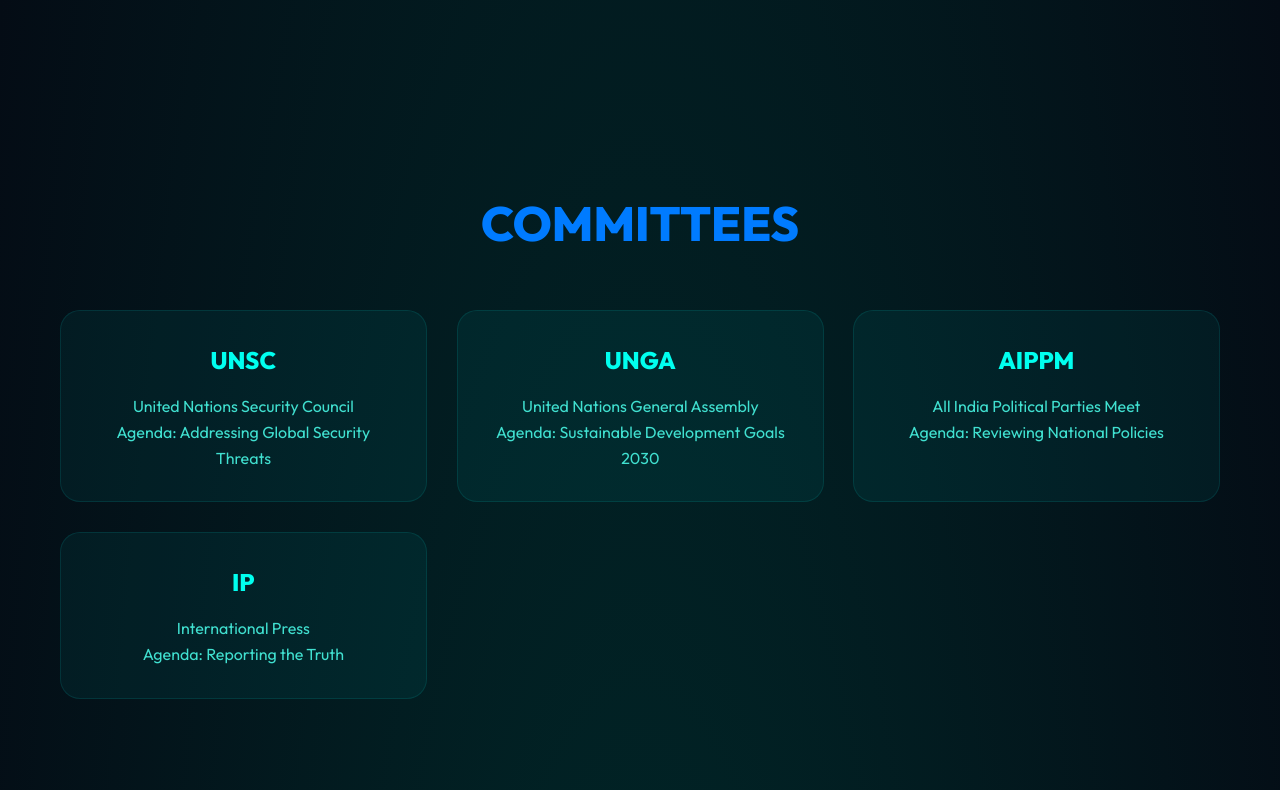
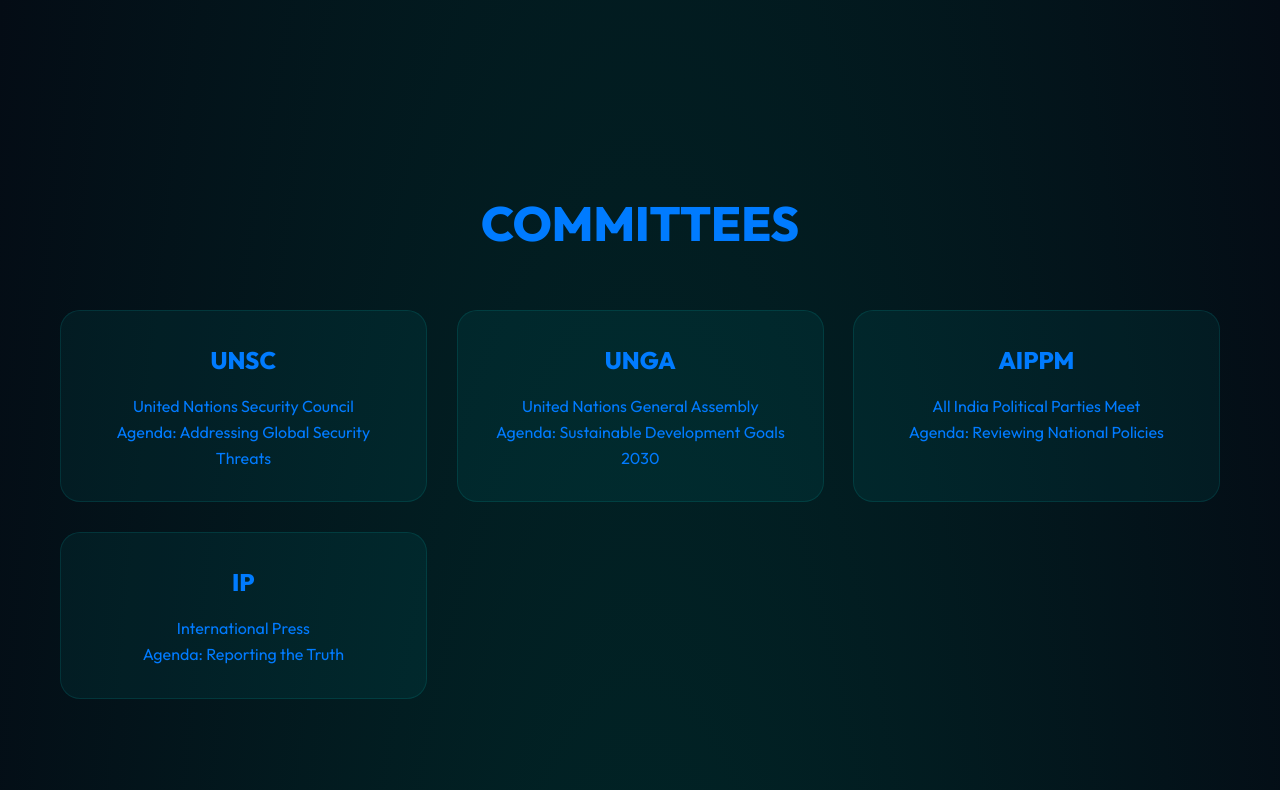
Before and after one commit to Saurabhkk270/Volkan.MUN, a website built with Vite: page index.html in a window 1280 px wide. Shown: the part 1440-2230 px from the top of the page. Built offline with nearby package versions, Linux system fonts and the light colour scheme.

Commit message:
your msg

```diff
--- a/style.css
+++ b/style.css
@@ -5,7 +5,7 @@
   --secondary-color: #007bff;
   /* Lighter Blue */
   --text-color: #007bff;
-  --text-muted: #40E0D0;
+  --text-muted: #007bff;
   --glass-bg: rgba(0, 255, 239, 0.05);
   --glass-border: rgba(0, 255, 239, 0.1);
   --font-main: 'Outfit', sans-serif;
@@ -264,7 +264,7 @@
 .committee-card h3 {
   font-size: 1.5rem;
   margin-bottom: 15px;
-  color: #00FFEF;
+  color: #007bff;
 }
 
 .committee-card p {
```
